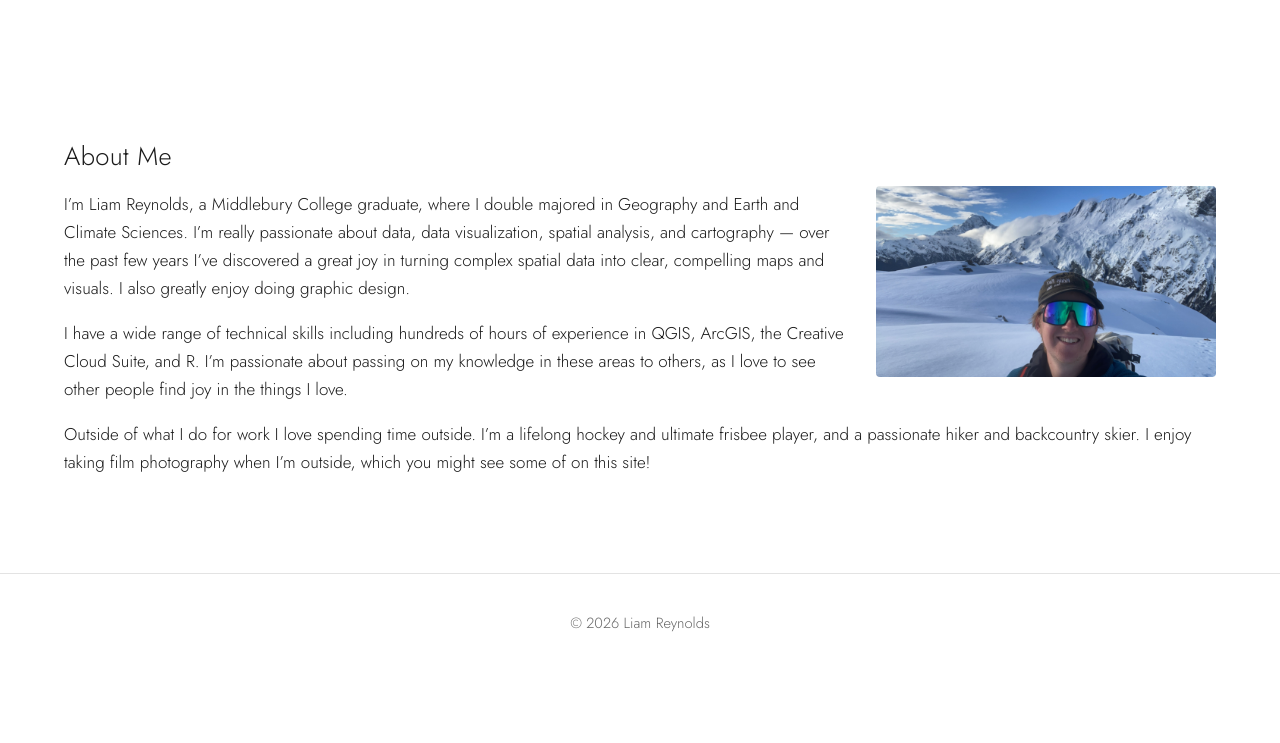
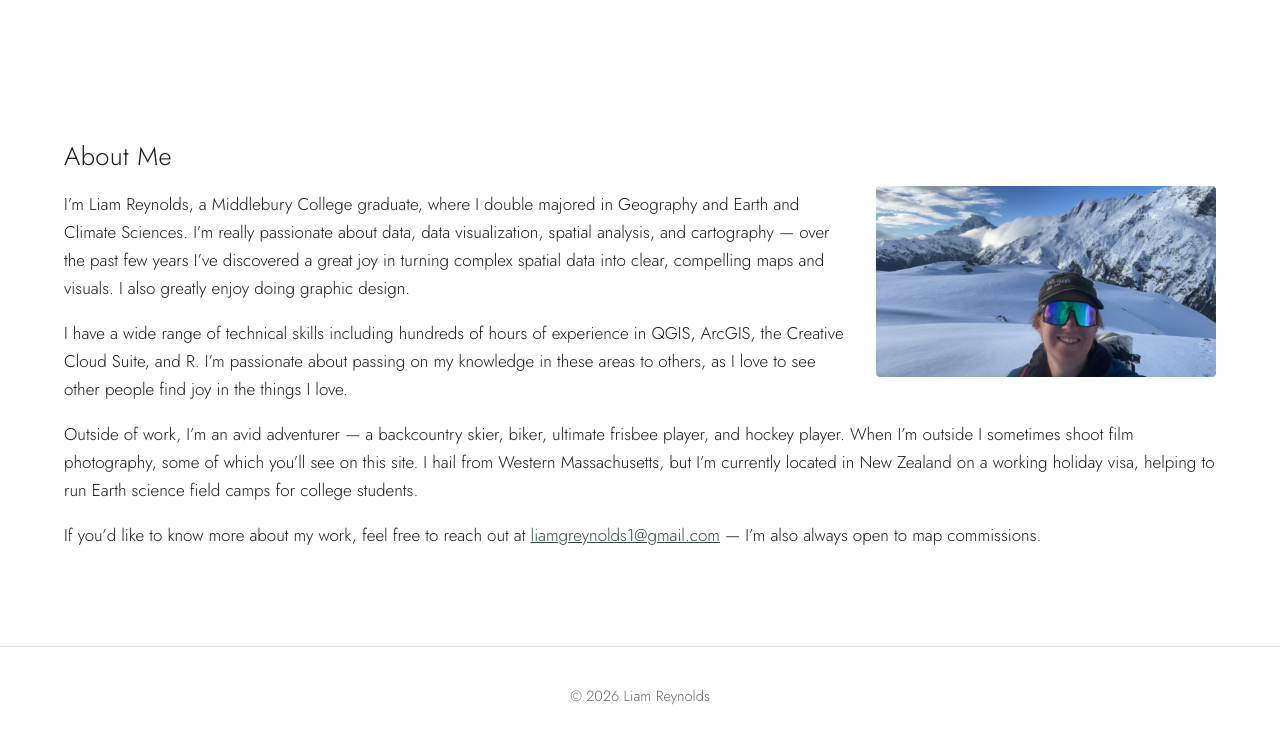
Before and after one commit to liamgreynolds/liamgreynolds.github.io, a plain HTML site: page index.html in a window 1280 px wide. Shown: the part 880-1623 px from the top of the page. Before the commit the page ends 1562 px from the top, so only its background shows below. Drawn offline with Linux system fonts and the light colour scheme.

Commit message:
Homepage About Me: adventurer paragraph, NZ working holiday, contact + commissions line

```diff
--- a/index.html
+++ b/index.html
@@ -36,7 +36,8 @@
   <img class="about-photo" src="assets/img/img_0156.jpeg" alt="Portrait of Liam Reynolds">
   <p>I’m Liam Reynolds, a Middlebury College graduate, where I double majored in Geography and Earth and Climate Sciences. I’m really passionate about data, data visualization, spatial analysis, and cartography — over the past few years I’ve discovered a great joy in turning complex spatial data into clear, compelling maps and visuals. I also greatly enjoy doing graphic design.</p>
 <p>I have a wide range of technical skills including hundreds of hours of experience in QGIS, ArcGIS, the Creative Cloud Suite, and R. I’m passionate about passing on my knowledge in these areas to others, as I love to see other people find joy in the things I love.</p>
-<p>Outside of what I do for work I love spending time outside. I’m a lifelong hockey and ultimate frisbee player, and a passionate hiker and backcountry skier. I enjoy taking film photography when I’m outside, which you might see some of on this site!</p>
+<p>Outside of work, I’m an avid adventurer — a backcountry skier, biker, ultimate frisbee player, and hockey player. When I’m outside I sometimes shoot film photography, some of which you’ll see on this site. I hail from Western Massachusetts, but I’m currently located in New Zealand on a working holiday visa, helping to run Earth science field camps for college students.</p>
+<p>If you’d like to know more about my work, feel free to reach out at <a href="mailto:liamgreynolds1@gmail.com">liamgreynolds1@gmail.com</a> — I’m also always open to map commissions.</p>
 </section>
 
 </main>
```
